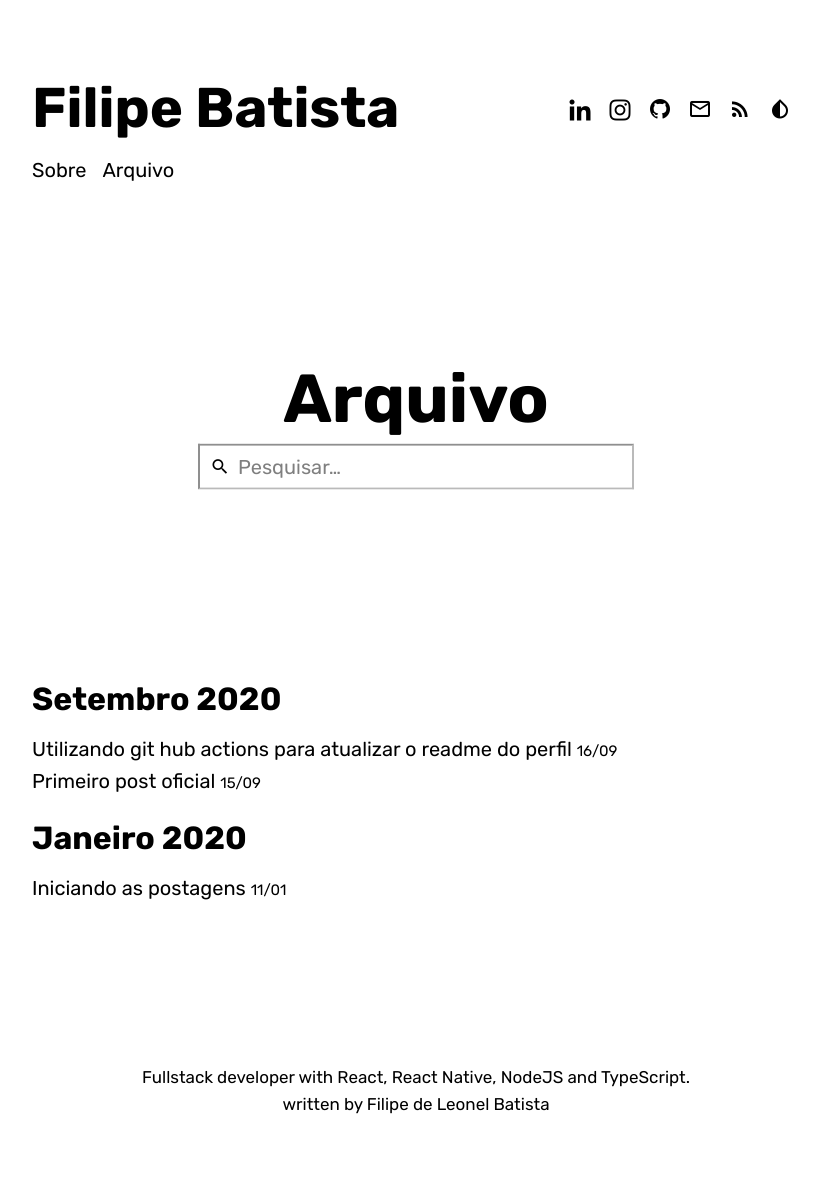
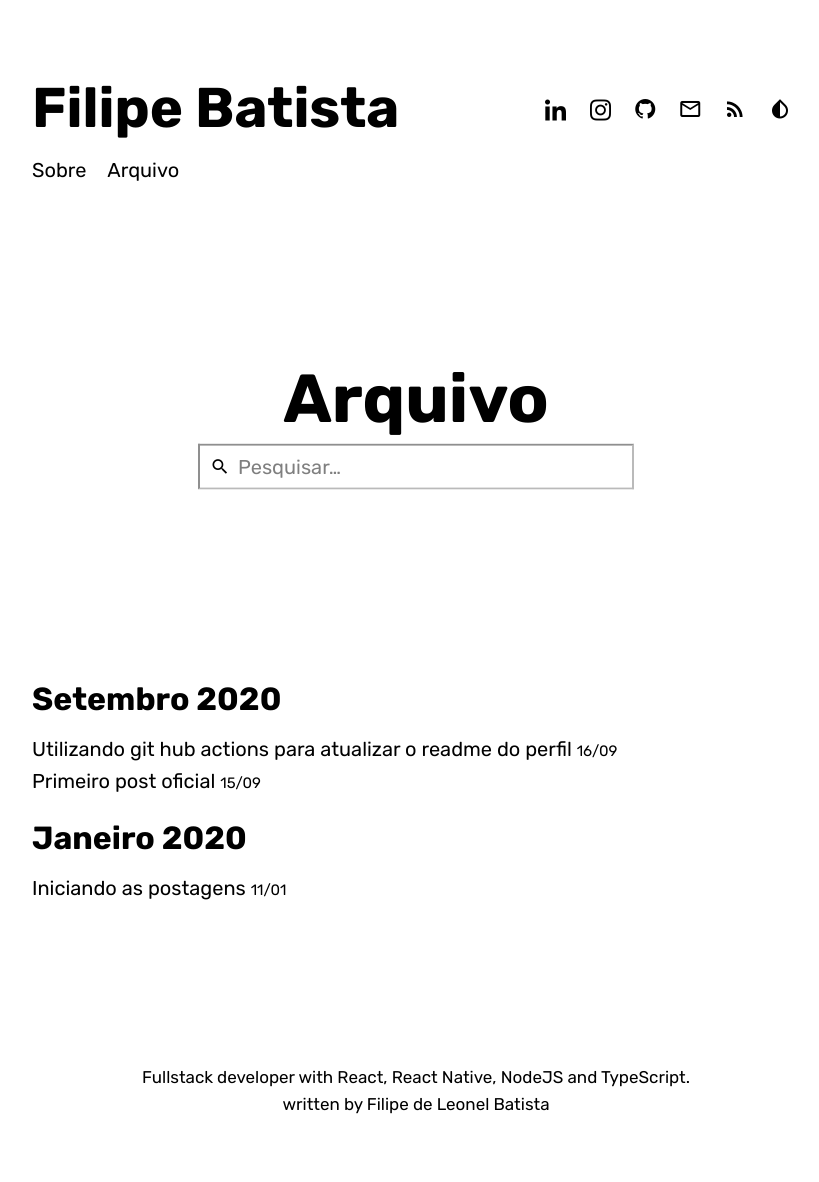
Before and after one commit to filipeleonelbatista/filipeleonelbatista.github.io, a Jekyll site: the page built from archive.md, in a window 1280 px wide. Shown: the whole page, without its empty margins (224-1043 px from the left). Built offline with Jekyll 4.4.1, drawn with Linux system fonts in a browser that asks for light colours; some web fonts are replaced.

```diff
--- a/_layouts/default.html
+++ b/_layouts/default.html
@@ -1,5 +1,5 @@
 ---
-layout: compress
+layout: #compress
 ---
 
 <!DOCTYPE html>
```
